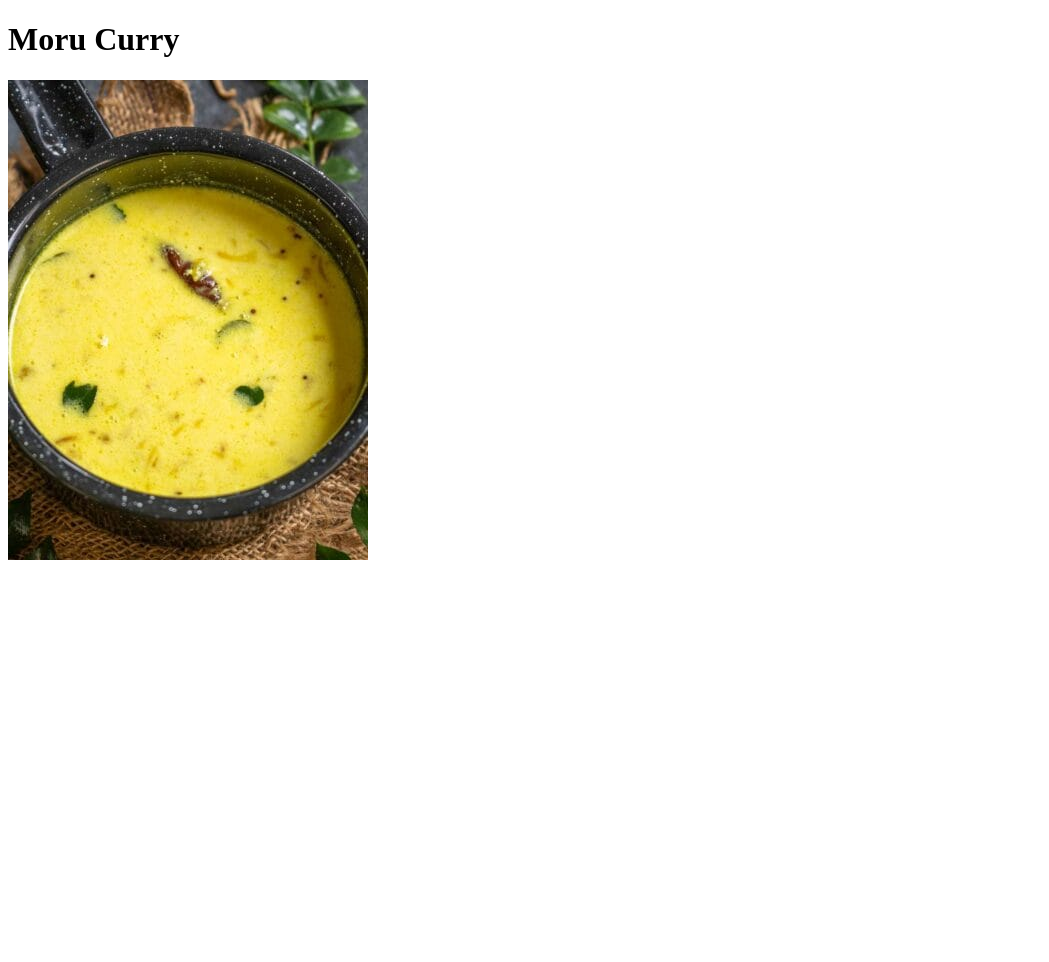
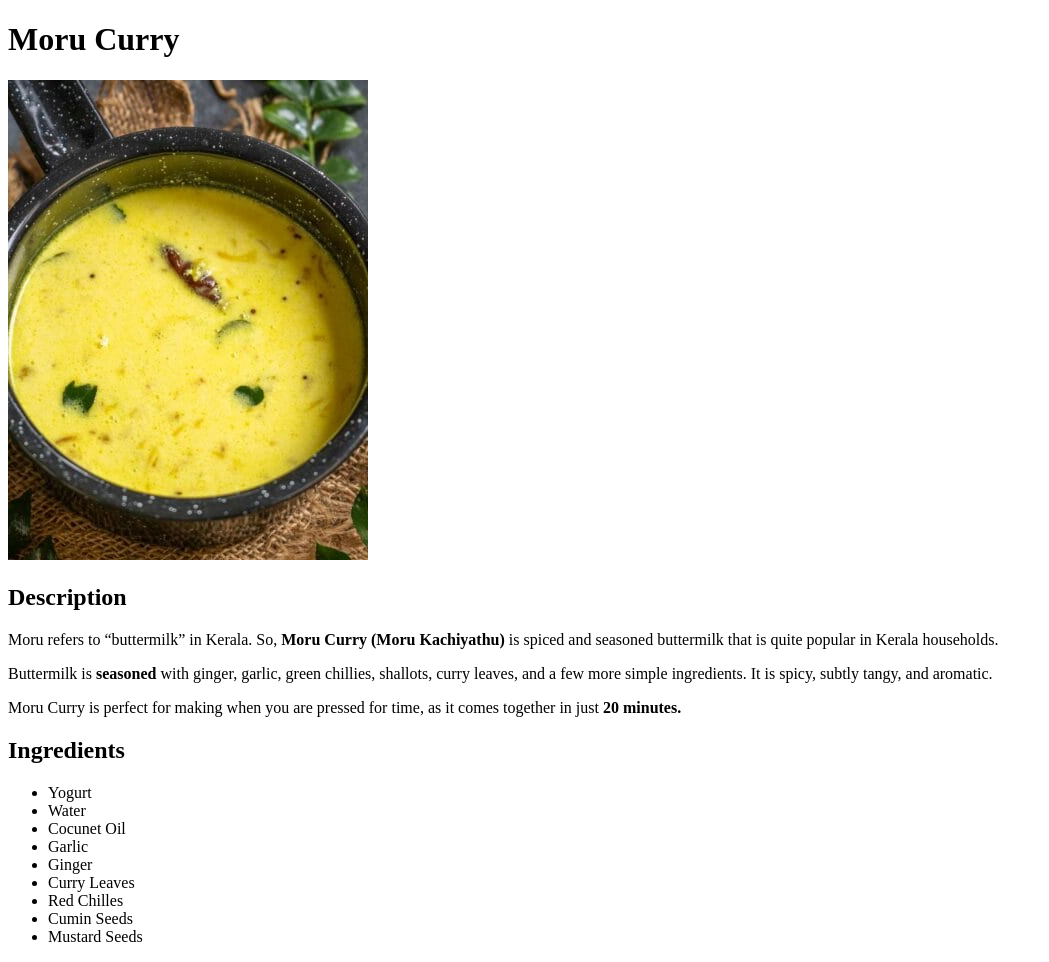
Before and after one commit to adarshunni08/odin-recipes, a plain HTML site: page recipes/morucurry.html in a window 1280 px wide. Shown: the whole page, without its empty margins (0-1049 px from the left). Before the commit the page ends 800 px from the top, so only its background shows below. Drawn offline with Linux system fonts and the light colour scheme.

Commit message:
Add Description and Ingredients

```diff
--- a/recipes/morucurry.html
+++ b/recipes/morucurry.html
@@ -7,5 +7,21 @@
     <body>
         <h1>Moru Curry</h1>
         <img src="../images/morucurry-resized.jpg" alt="Moru Curry">
+        <h2>Description</h2>
+        <p>Moru refers to “buttermilk” in Kerala. So, <b>Moru Curry (Moru Kachiyathu)</b> is spiced and seasoned buttermilk that is quite popular in Kerala households.</p>
+        <p>Buttermilk is <b>seasoned</b> with ginger, garlic, green chillies, shallots, curry leaves, and a few more simple ingredients. It is spicy, subtly tangy, and aromatic.</p>
+        <p>Moru Curry is perfect for making when you are pressed for time, as it comes together in just <b>20 minutes.</b></p>
+        <h2>Ingredients</h2>
+        <ul>
+            <li>Yogurt</li>
+            <li>Water</li>
+            <li>Cocunet Oil</li>
+            <li>Garlic</li>
+            <li>Ginger</li>
+            <li>Curry Leaves</li>
+            <li>Red Chilles</li>
+            <li>Cumin Seeds</li>
+            <li>Mustard Seeds</li>
+        </ul>
     </body>
 </html>
```
Also changed, not shown: recipes/keralastylefishmolee.html (+12 -0 lines), recipes/keralastyleinstantmangopickle.html (+12 -0 lines), recipes/malabarchickencurry.html (+13 -0 lines).
